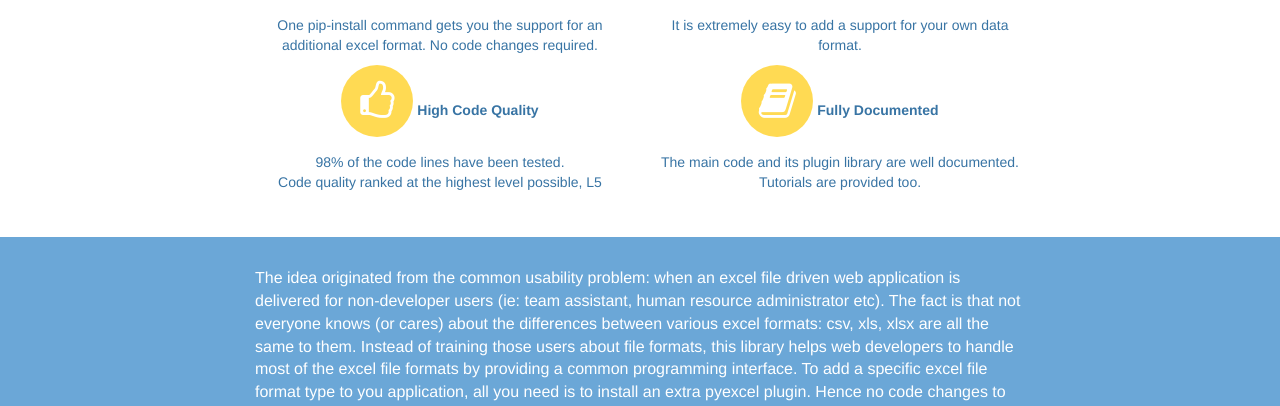
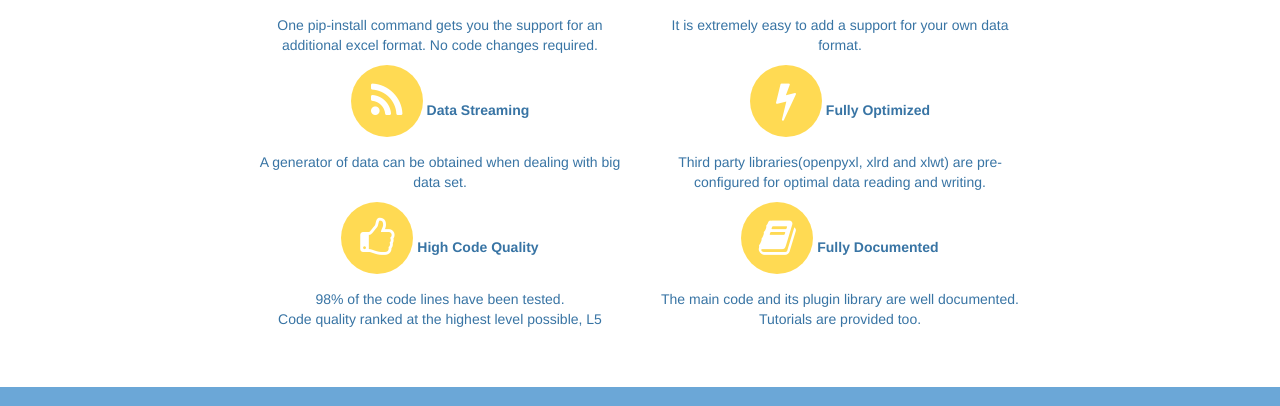
Before and after one commit to pyexcel/pyexcel.github.io, a plain HTML site: page index.html in a window 1280 px wide. Shown: the part 639-1045 px from the top of the page. Drawn offline with nearby package versions, Linux system fonts and the light colour scheme.

Commit message:
:lipstick: update highlighted features that the competing libraries do not offer

```diff
--- a/css/pyexcel.css
+++ b/css/pyexcel.css
@@ -87,7 +87,7 @@ div.download-btn>a {
 
 
 .feature-section {
-	height: 400px;
+	height: 550px;
 	margin-top: 10px;
 }
 
--- a/index.html
+++ b/index.html
@@ -71,7 +71,7 @@
 	  <div class="row">
 		<h2 class="blue-text">Feature Highlights</h2>
 		<div class="col-md-6">
-		  <i class="feature-circle fa fa-hourglass-o"></i>
+		  <i class="feature-circle fa fa-calendar"></i>
 		  <strong class="blue-text">Time To Market</strong>
 		  <p class="blue-text">One pip-install command gets you the support for an additional excel format. No code changes required.</p>
 		</div>
@@ -79,6 +79,18 @@
 		  <i class="feature-circle fa fa-puzzle-piece"></i>
 		  <strong class="blue-text">Highly Extensible</strong>
 		  <p class="blue-text">It is extremely easy to add a support for your own data format.</p>
+		</div>
+	  </div>
+	  <div class="row">
+		<div class="col-md-6">
+		  <i class="feature-circle fa fa-feed"></i>
+		  <strong class="blue-text">Data Streaming</strong>
+		  <p class="blue-text"><a href="http://pyexcel.readthedocs.io/en/v0.6.0/two-liners.html">A generator of data can be obtained</a> when dealing with big data set.</p>
+		</div>
+		<div class="col-md-6">
+		  <i class="feature-circle fa fa-bolt"></i>
+		  <strong class="blue-text">Fully Optimized</strong>
+		  <p class="blue-text">Third party libraries(openpyxl, xlrd and xlwt) are pre-configured for optimal data reading and writing.</p>
 		</div>
 	  </div>
 	  <div class="row">
```
Also changed, not shown: 1 other file.
